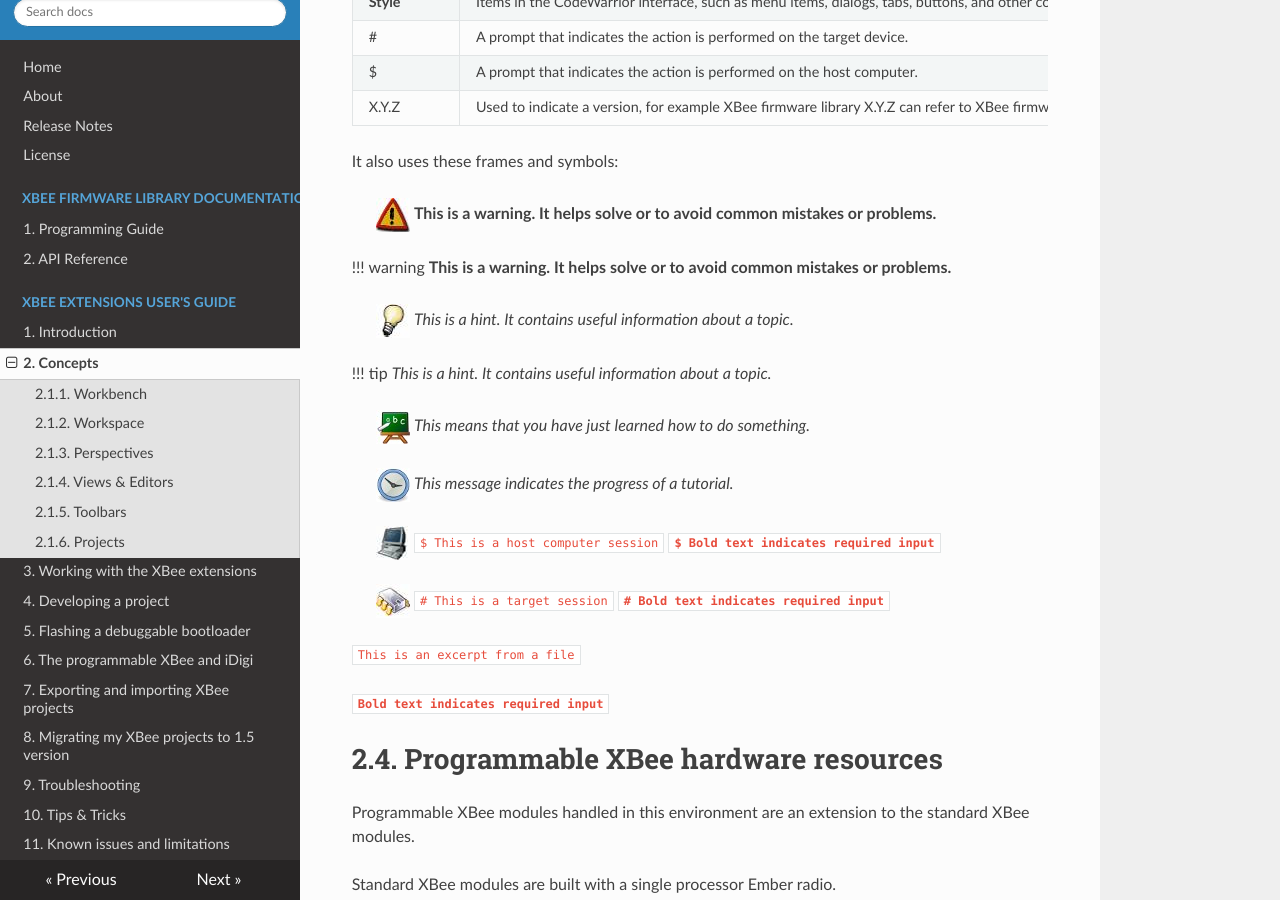
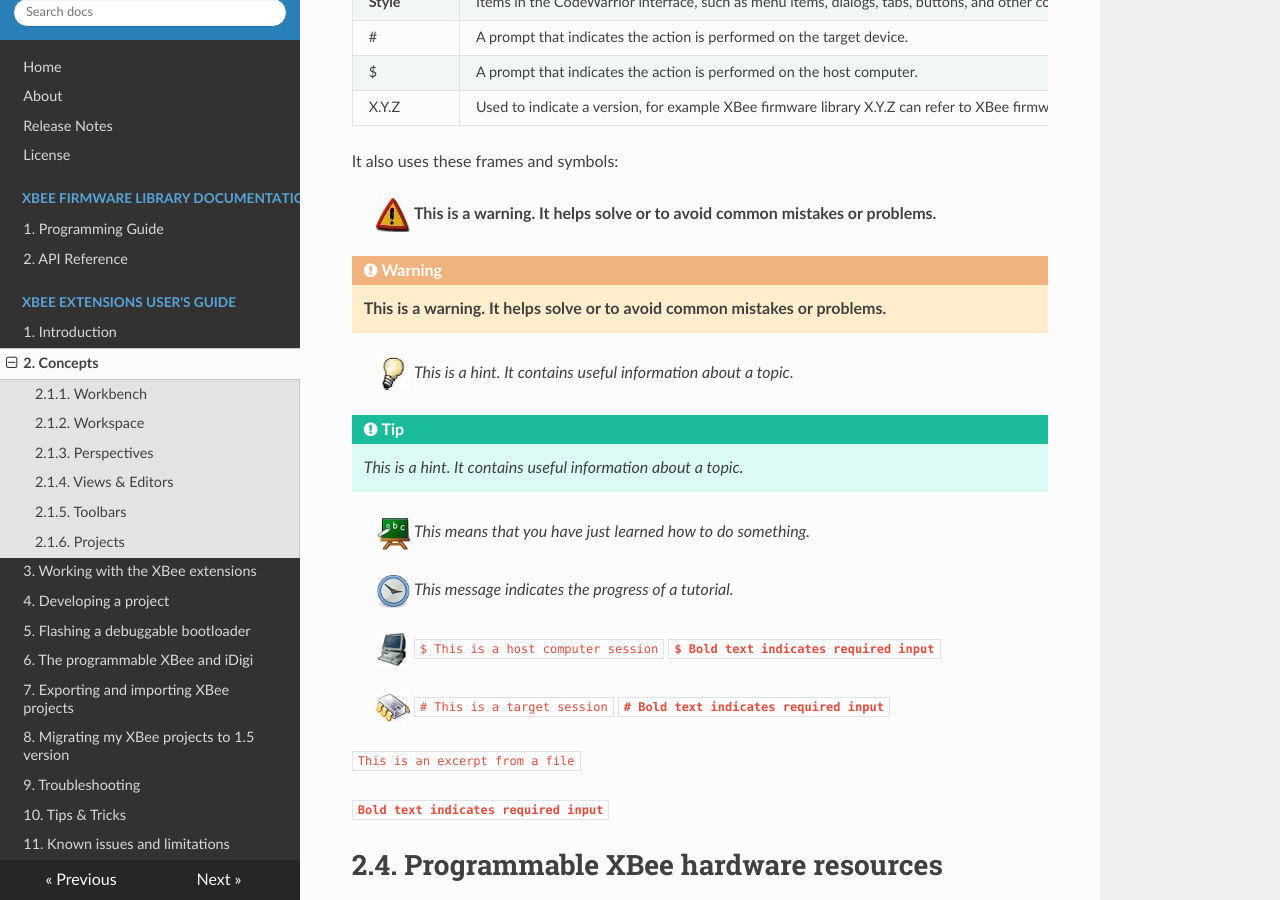
Before and after one commit to exsilium/xbee-sdk-doc, an MkDocs documentation site: the page built from docs/doc/concepts.md, in a window 1280 px wide and 900 px high, scrolled down 4386 px. Built offline with MkDocs 1.6.1, drawn with Linux system fonts in a browser that asks for light colours; nearby versions of some CDN libraries; old or Windows-style settings are respelled for this version of MkDocs.

Commit message:
Enabling admonition extension

```diff
--- a/mkdocs.yml
+++ b/mkdocs.yml
@@ -18,3 +18,5 @@ pages:
 - [doc/tips_tricks.md, "XBee Extensions User's Guide", '10. Tips & Tricks']
 - [doc/limitations.md, "XBee Extensions User's Guide", '11. Known issues and limitations']
 theme: readthedocs
+markdown_extensions:
+- markdown.extensions.admonition
```
